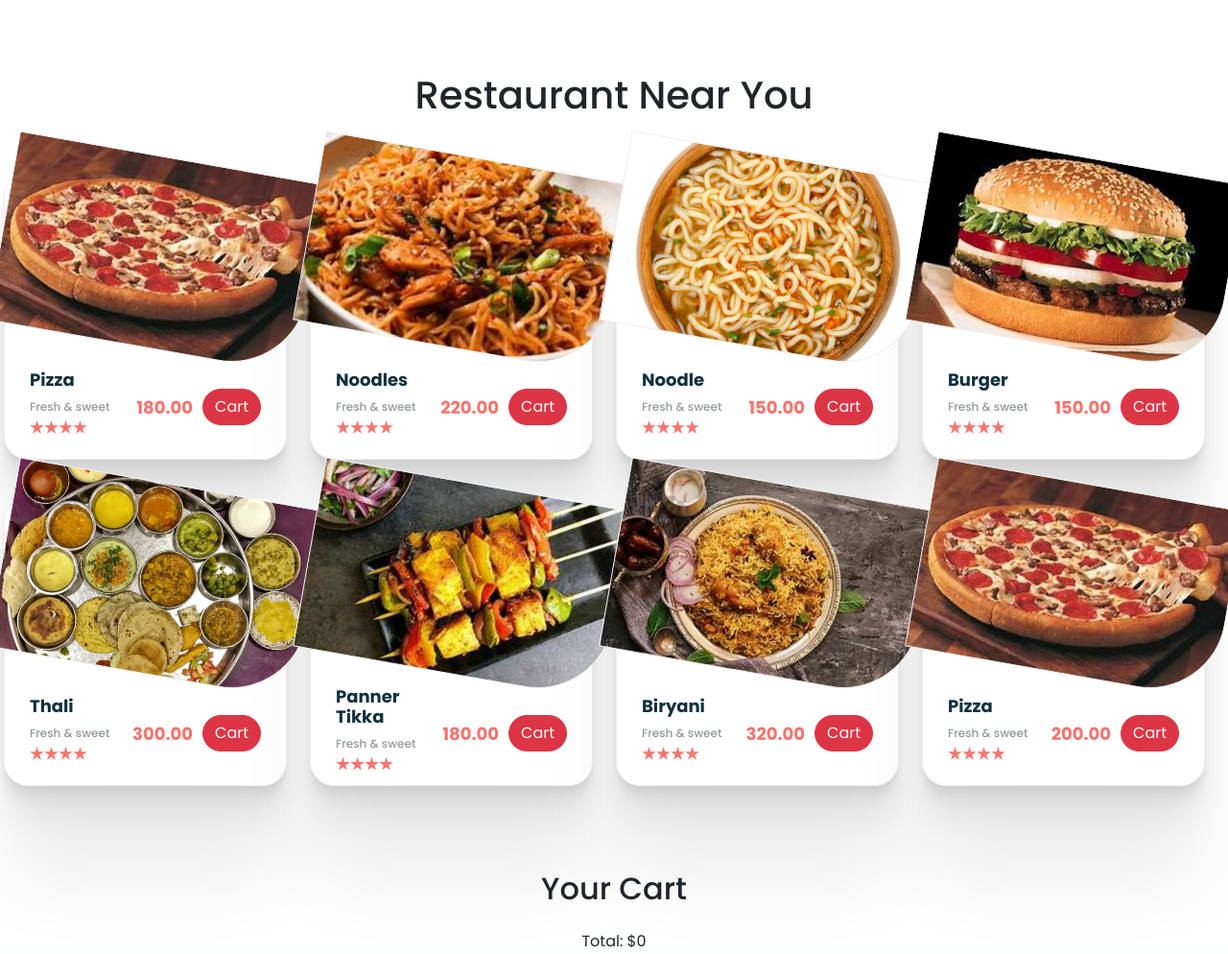
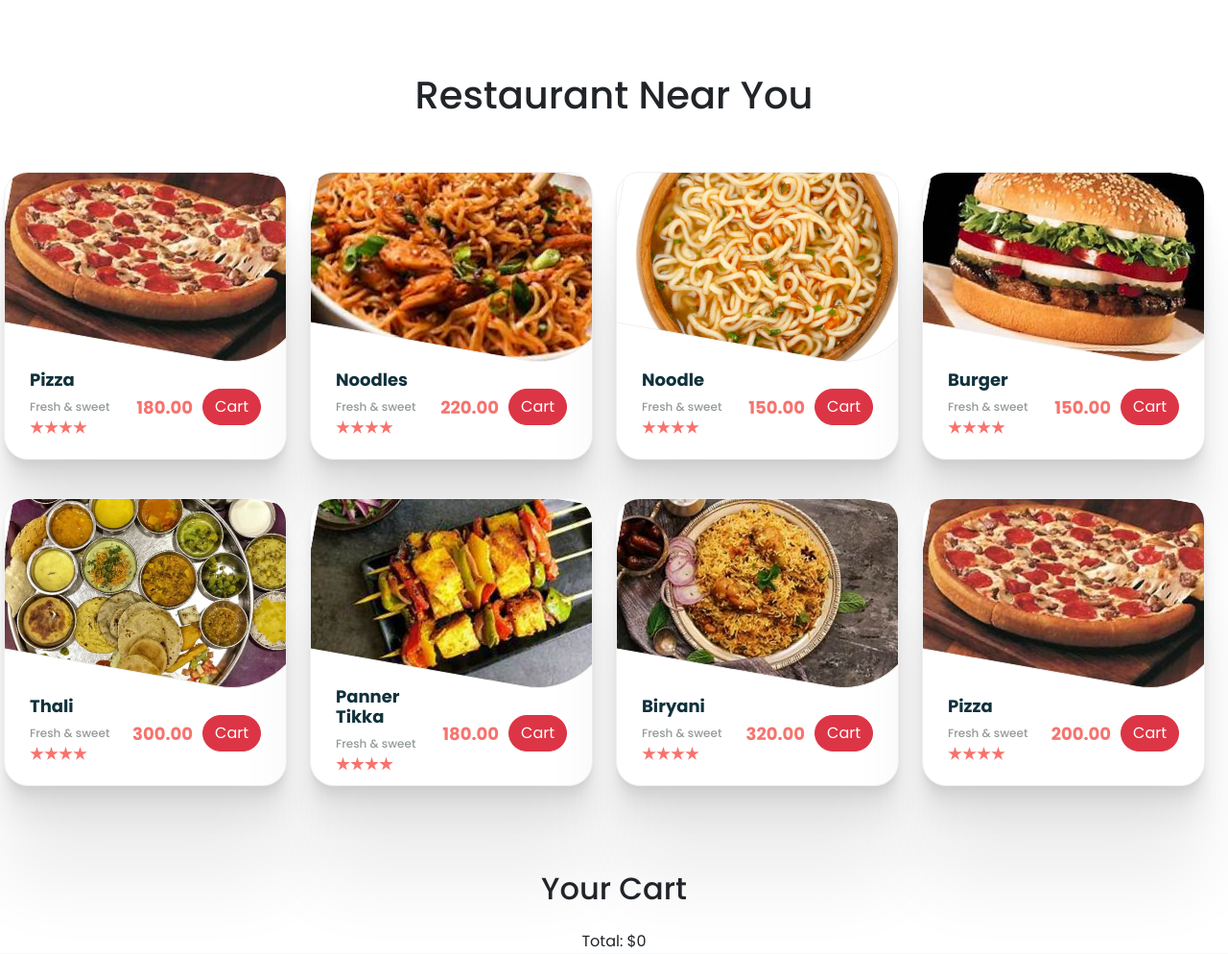
Before and after one commit to Dipesh-Chadgal/InfosysProject, a Django app: page /menu/ in a window 1280 px wide. Shown: the part 385-1379 px from the top of the page at 96% size. Run offline with Django 5.2, Linux system fonts and the light colour scheme; a user stored in the database is signed in; data comes from the database, SQL or seed files in the repository; some web fonts are replaced.

Commit message:
Menu page

```diff
--- a/Food Ordering/foodOrderSystem/menu/templates/index1.html
+++ b/Food Ordering/foodOrderSystem/menu/templates/index1.html
@@ -105,7 +105,7 @@
         <p>Khana Nhi milega</p>
         {% else %}
         {% for food in foodItems %}
-        <div class="outer">
+        <div class="outer overflow-hidden">
             <div class="inner"
                 style="background: url(/media/{{ food.image }}) no-repeat center center/cover; height: 200px;"></div>
             <div class="item d-flex align-items-center">
```
